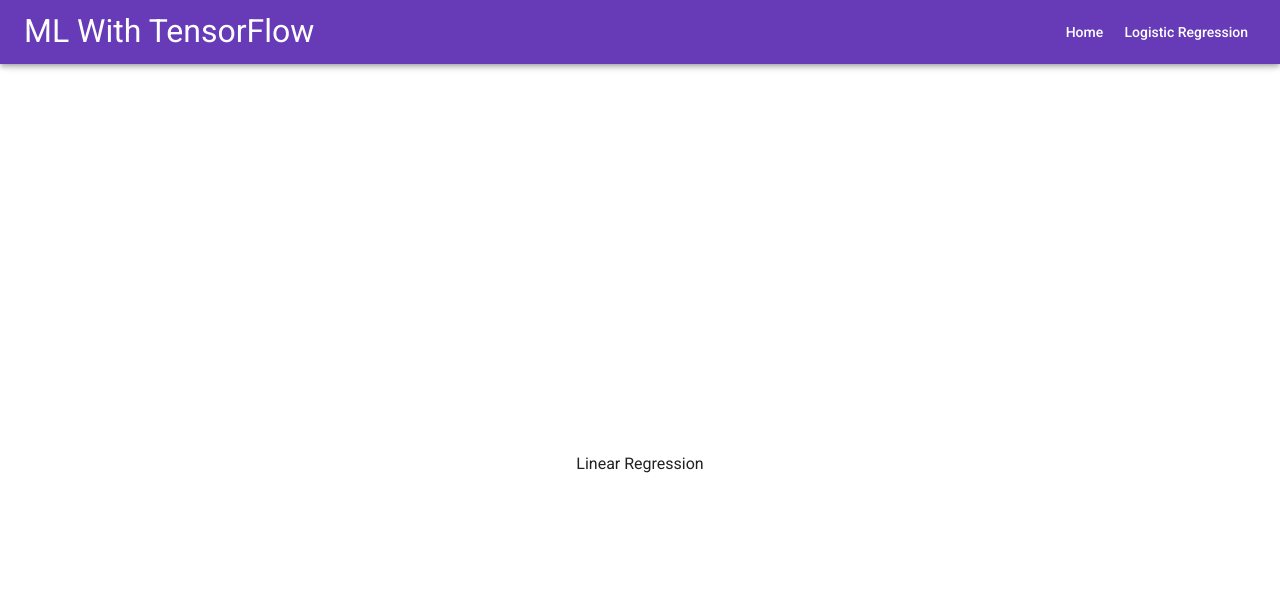
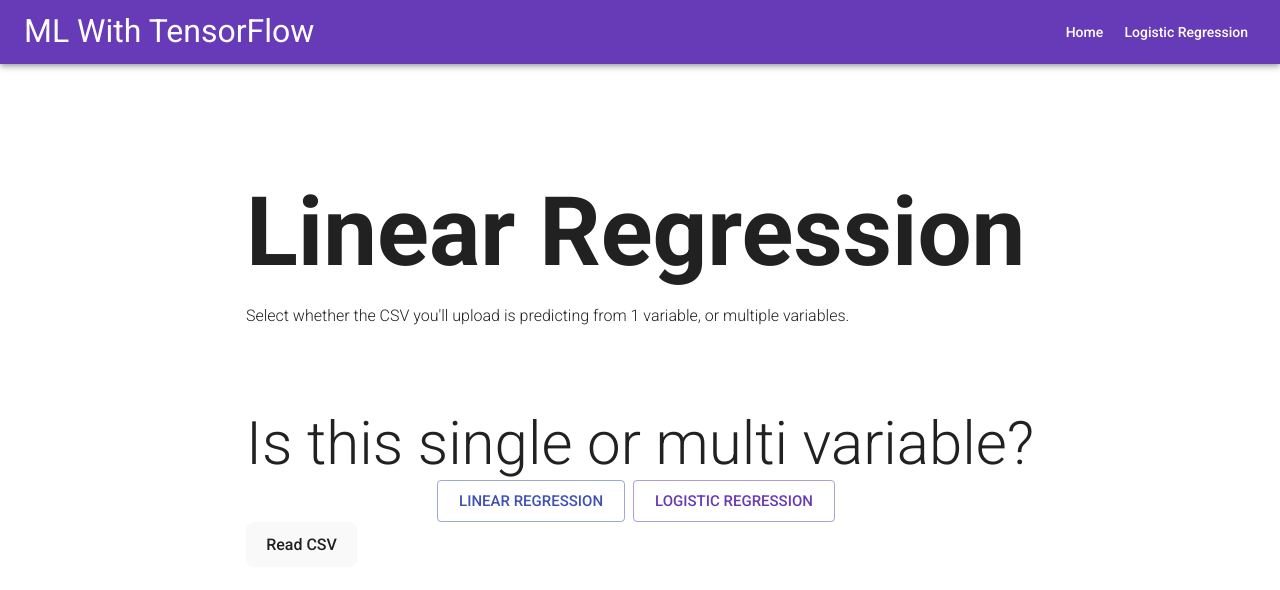
Before and after one commit to KevinFreistroffer/vite-ml-v2, a React (Vite) app: page /linear-regression in a window 1280 px wide. Shown: the top 590 px of the page. Built offline with nearby package versions, Linux system fonts and the light colour scheme.

Commit message:
all the time

```diff
--- a/package.json
+++ b/package.json
@@ -17,13 +17,15 @@
     "@emotion/styled": "^11.11.0",
     "@mui/icons-material": "^5.14.7",
     "@mui/material": "^5.14.7",
+    "@tensorflow/tfjs": "^4.10.0",
     "localforage": "^1.10.0",
     "match-sorter": "^6.3.1",
     "react": "^18.2.0",
     "react-dom": "^18.2.0",
     "react-router-dom": "^6.15.0",
     "sort-by": "^1.2.0",
-    "styled-components": "^6.0.7"
+    "styled-components": "^6.0.7",
+    "vite-plugin-babel-macros": "^1.0.6"
   },
   "devDependencies": {
     "@testing-library/jest-dom": "^6.1.2",
--- a/src/components/Header/Header.tsx
+++ b/src/components/Header/Header.tsx
@@ -104,9 +104,12 @@
     window !== undefined ? () => window().document.body : undefined;
 
   return (
-    <Box sx={{ height: 64, display: "flex" }} data-testid="app-header">
+    <Box
+      sx={{ height: 64, display: "flex", width: "100%" }}
+      data-testid="app-header"
+    >
       <CssBaseline />
-      <AppBar component="nav" sx={{ height: 64 }}>
+      <AppBar component="nav" sx={{ height: 64 }} position="static">
         <Toolbar sx={{ minHeight: 64 }}>
           <IconButton
             color="inherit"
--- a/src/components/PageLayout/PageLayout.tsx
+++ b/src/components/PageLayout/PageLayout.tsx
@@ -1,10 +1,8 @@
 import styled from "styled-components";
 
-export const PageLayout = styled.div`
+export const PageLayout = styled.div<{ justifyContent?: string }>`
+  margin: auto;
   display: flex;
-  width: 100%;
-  height: 100%;
   flex-direction: column;
   align-items: center;
-  justify-content: center;
 `;
--- a/src/pages/LinearRegression/LinearRegression.tsx
+++ b/src/pages/LinearRegression/LinearRegression.tsx
@@ -1,9 +1,148 @@
+import {
+  FormControl,
+  FormControlLabel,
+  FormLabel,
+  Radio,
+  RadioGroup,
+} from "@mui/material";
 import PageLayout from "../../components/PageLayout";
+import Typography from "@mui/material/Typography";
+import { useState } from "react";
+import * as tf from "@tensorflow/tfjs";
+import LogisticRegression from "pages/LogisticRegression";
+import styled from "styled-components";
+import "./styles.scss";
+import Button from "@mui/material/Button";
+import { Link } from "react-router-dom";
+import { ButtonsContainer, Caption } from "./styled";
+
+enum EVariableType {
+  SingleVariable = "Single Variable",
+  MultiVariable = "Multi Variable",
+}
+
+export interface IVariableType {
+  variableType: EVariableType;
+}
 
 export const LinearRegression = (): JSX.Element => {
+  const [variableType, setVariableType] = useState<IVariableType>();
+  const [columnNames, setColumNames] = useState<string[] | null>(null);
+
+  const handleChange = (event: React.ChangeEvent<HTMLInputElement>) => {
+    setVariableType((event.target as HTMLInputElement).value as IVariableType);
+  };
+
+  const [file, setFile] = useState<File | null>(null);
+
+  const handleUpload = (event: React.ChangeEvent<HTMLInputElement>) => {
+    if (!event.target.files) return;
+    const file = event.target.files[0];
+    const reader = new FileReader();
+    reader.readAsText(file);
+    reader.onload = () => {
+      const data = reader.result;
+      console.log(data);
+    };
+    if (file) {
+      setFile(file);
+    }
+  };
+
+  // create a function that tensorflow can use to read the csv file
+  const readFile = async () => {
+    try {
+      if (file) {
+        console.log(file, typeof file);
+        const url = URL.createObjectURL(file);
+        const csvDataset = tf.data.csv(url);
+        const columnNames = await csvDataset.columnNames();
+
+        if (!columnNames) {
+          // throw an error
+        }
+
+        setColumNames(columnNames);
+      }
+    } catch (e) {
+      console.log(e);
+    }
+  };
   return (
-    <PageLayout data-testid="linear-regression-page">
-      Linear Regression
+    <PageLayout
+      justifyContent="flex-start"
+      id="linear-regression-page"
+      data-testid="linear-regression-page"
+    >
+      <div id="container">
+        <Typography
+          sx={{
+            padding: "1rem 0",
+            fontWeight: "bold",
+          }}
+          variant="h1"
+        >
+          Linear Regression
+        </Typography>
+        <Caption>
+          Select whether the CSV you'll upload is predicting from 1 variable, or
+          multiple variables.
+        </Caption>
+        <div id="form-container">
+          <FormControl>
+            <Typography variant="h2">
+              Is this single or multi variable?
+            </Typography>
+
+            <ButtonsContainer id="buttons-container">
+              <Button
+                size="large"
+                variant="outlined"
+                sx={{ mr: 1 }}
+                color="secondary"
+              >
+                <Link to="/linear-regression">Linear Regression</Link>
+              </Button>
+              <Button size="large" variant="outlined" sx={{ mr: 1 }}>
+                <Link to="/logistic-regression">Logistic Regression</Link>
+              </Button>
+            </ButtonsContainer>
+          </FormControl>
+          {variableType ? (
+            <div>
+              <Typography variant="h2">Upload your data</Typography>
+              <form id="form">
+                <label htmlFor=""></label>
+                <input
+                  type="file"
+                  name=""
+                  id=""
+                  placeholder="Upload file"
+                  accept=".csv"
+                  onChange={handleUpload}
+                />
+              </form>
+            </div>
+          ) : null}
+        </div>
+
+        {/* <div>
+          <Typography
+            sx={{
+              padding: "1rem 2rem",
+            }}
+            variant="h4"
+          >
+            Column Names
+          </Typography>
+          <ul>
+            {columnNames?.map((columnName) => (
+              <li>{columnName}</li>
+            ))}
+          </ul>
+        </div> */}
+        <button onClick={readFile}>Read CSV</button>
+      </div>
     </PageLayout>
   );
 };
--- /dev/null
+++ b/src/pages/LinearRegression/styled/index.tsx
@@ -0,0 +1,13 @@
+import styled from "styled-components";
+
+export const Caption = styled.p`
+margin-bottom: 5rem;
+  font-size. 1.5rem;
+  font-weight: 100;
+`;
+
+export const ButtonsContainer = styled.div`
+  display: flex;
+  align-items: center;
+  justify-content: center;
+`;
--- /dev/null
+++ b/src/pages/LinearRegression/styles.scss
@@ -0,0 +1,13 @@
+#linear-regression-page {
+  margin: 5rem auto 0 auto;
+  display: flex;
+  flex-direction: column;
+  align-items: center;
+
+  #container {
+    padding: 1rem 0;
+  }
+
+  #form-container {
+  }
+}
--- a/src/pages/Root/Root.tsx
+++ b/src/pages/Root/Root.tsx
@@ -13,12 +13,12 @@
 `;
 
 const Main = styled.main`
-  display: flex;
+  // display: flex;
   width: 100%
   height: 100%;
-  flex-direction: column;
-  align-items: center;
-  justify-content: center;
+  // flex-direction: column;
+  // align-items: center;
+  // justify-content: flex-start;
 `;
 
 export const Root = (): JSX.Element => {
--- a/vite.config.ts
+++ b/vite.config.ts
@@ -2,10 +2,11 @@
 /// <reference types="vite/client" />
 import { defineConfig } from "vite";
 import react from "@vitejs/plugin-react";
+import macrosPlugin from "vite-plugin-babel-macros";
 
 // https://vitejs.dev/config/
 export default defineConfig({
-  plugins: [react()],
+  plugins: [react(), macrosPlugin()],
   test: {
     globals: true,
     environment: "jsdom",
```
Also changed, not shown: src/pages/Home/Home.tsx (+0 -8 lines), src/assets/age_weight.csv (added), 1 other file (tests, documents, lock files or other folders).
